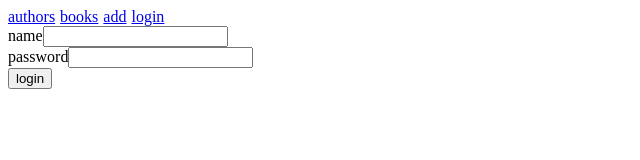
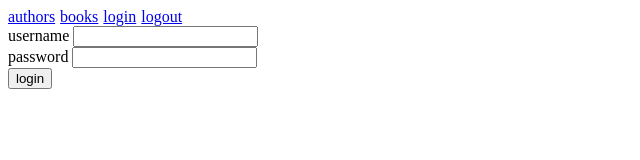
Before and after one commit to pedroar82/full-stack-open, a React (Vite) app in the folder part8/library-frontend/: page /login in a window 1280 px wide. Shown: the top 160 px of the page, without its empty margins (0-640 px from the left). Built offline with nearby package versions, Linux system fonts and the light colour scheme.

Commit message:
Solution to Exercise 8.18: Log in

```diff
--- a/part8/library-frontend/src/App.jsx
+++ b/part8/library-frontend/src/App.jsx
@@ -1,41 +1,79 @@
 import { useState } from 'react'
+import { useApolloClient } from '@apollo/client/react'
 import Authors from './components/Authors'
 import Books from './components/Books'
 import NewBook from './components/NewBook'
 import Login from './components/Login'
+import Notify from './components/Notify'
 import {
   BrowserRouter as Router,
-  Routes, Route, Link, useParams, useNavigate
+  Routes,
+  Route,
+  Link,
+  useParams,
+  useNavigate,
 } from 'react-router-dom'
 
 const App = () => {
   const [token, setToken] = useState(null)
   const [page, setPage] = useState('authors')
+  const [errorMessage, setErrorMessage] = useState(null)
+
+   const client = useApolloClient()
 
   const padding = {
-    paddingRight: 5
+    paddingRight: 5,
+  }
+
+  const notify = (message) => {
+    setErrorMessage(message)
+    setTimeout(() => {
+      setErrorMessage(null)
+    }, 10000)
+  }
+
+  const onLogout = () => {
+    setToken(null)
+    localStorage.clear()
+    client.resetStore()
   }
 
   return (
     <div>
       <Router>
         <div>
-      <Link style={padding} to="/">authors</Link>
-      <Link style={padding} to="/books">books</Link>
-      <Link style={padding} to="/add">add</Link>
-      <Link style={padding} to="/login">login</Link>
+          <Link style={padding} to="/">
+            authors
+          </Link>
+          <Link style={padding} to="/books">
+            books
+          </Link>
+          {token && (
+            <Link style={padding} to="/add">
+              add
+            </Link>
+          )}
+          <Link style={padding} to="/login">
+            login
+          </Link>
+          <Link style={padding} to="/logout">
+            logout
+          </Link>
         </div>
-
+        <Notify errorMessage={errorMessage} />
         <Routes>
-        <Route path="/add" element={<NewBook show={ 'add'} />} />
+          <Route path="/add" element={<NewBook show={'add'} />} />
           <Route path="/books" element={<Books show={'books'} />} />
           <Route path="/" element={<Authors show={'authors'} />} />
-        <Route path="/login" element={<Login  />} />
+          <Route
+            path="/login"
+            element={<Login setToken={setToken} setError={notify} />}
+          />
+          <Route
+            path="/logout"
+            element={<button onClick={onLogout}>logout</button>}
+          />
         </Routes>
-
-
-
-
       </Router>
     </div>
   )
--- a/part8/library-frontend/src/components/Authors.jsx
+++ b/part8/library-frontend/src/components/Authors.jsx
@@ -14,6 +14,7 @@ const Authors = (props) => {
   }
 
   const authors = result.data.allAuthors
+  let token = localStorage.getItem('library-user-token')
 
   return (
     <div>
@@ -34,7 +35,7 @@ const Authors = (props) => {
           ))}
         </tbody>
       </table>
-      <SetBirthYear authors={authors} />
+      { token && (<SetBirthYear authors={authors} />)}
     </div>
   )
 }
--- a/part8/library-frontend/src/components/Login.jsx
+++ b/part8/library-frontend/src/components/Login.jsx
@@ -1,36 +1,51 @@
 import { useState } from 'react'
+import { useMutation } from '@apollo/client/react'
+import { LOGIN } from '../queries'
+import { useNavigate } from 'react-router-dom'
 
-const Login = ({ handleLogin }) => {
+const LoginForm = ({ setError, setToken }) => {
   const [username, setUsername] = useState('')
   const [password, setPassword] = useState('')
+  const navigate = useNavigate()
 
-  const login = (event) =>{
+  const [login] = useMutation(LOGIN, {
+    onError: (error) => {
+      error.graphQLErrors?.length > 0
+        ? setError(error.graphQLErrors[0].message)
+        : setError('Unknow error')
+    },
+  })
+
+  const submit = async (event) => {
     event.preventDefault()
-    handleLogin(username, password)
+    const result = await login({
+      variables: { username, password },
+    })
+    if (result.data) {
+      const token = result.data.login.value
+      setToken(token)
+      localStorage.setItem('library-user-token', token)
+    }
+    navigate('/')
   }
 
   return (
     <div>
-      <form onSubmit={login}>
+      <form onSubmit={submit}>
         <div>
-          <label>
-            name
+          username{' '}
           <input
-              type="text"
             value={username}
-              onChange={e => setUsername(e.target.value)}
+            onChange={({ target }) => setUsername(target.value)}
           />
-          </label>
         </div>
         <div>
-          <label>
-            password
+          password{' '}
           <input
             type="password"
             value={password}
-              onChange={e => setPassword(e.target.value)}
+            onChange={({ target }) => setPassword(target.value)}
           />
-          </label>
         </div>
         <button type="submit">login</button>
       </form>
@@ -38,4 +53,4 @@ const Login = ({ handleLogin }) => {
   )
 }
 
-export default Login
+export default LoginForm
--- /dev/null
+++ b/part8/library-frontend/src/components/Notify.jsx
@@ -0,0 +1,8 @@
+const Notify = ({ errorMessage }) => {
+  if (!errorMessage) {
+    return null
+  }
+  return <div style={{ color: 'red' }}>{errorMessage}</div>
+}
+
+export default Notify
--- a/part8/library-frontend/src/main.jsx
+++ b/part8/library-frontend/src/main.jsx
@@ -2,28 +2,25 @@ import { StrictMode } from 'react'
 import { createRoot } from 'react-dom/client'
 import App from './App.jsx'
 
-import { ApolloClient, gql, HttpLink, InMemoryCache } from '@apollo/client'
+import { ApolloClient, HttpLink, InMemoryCache } from '@apollo/client'
 import { ApolloProvider } from '@apollo/client/react'
+import { SetContextLink } from '@apollo/client/link/context'
+
+const authLink = new SetContextLink((preContext) => {
+  const token = localStorage.getItem('library-user-token')
+  return {
+    headers: {
+      ...preContext.headers,
+      authorization: token ? `Bearer ${token}` : '',
+    },
+  }
+})
+
+const httpLink = new HttpLink({ uri: 'http://localhost:4000' })
 
 const client = new ApolloClient({
-  link: new HttpLink({
-    uri: 'http://localhost:4000',
-  }),
   cache: new InMemoryCache(),
-})
-
-const query = gql`
-  query {
-    allAuthors {
-      name
-      born
-      bookCount
-    }
-  }
-`
-
-client.query({ query }).then((response) => {
-  console.log(response.data)
+  link: authLink.concat(httpLink),
 })
 
 createRoot(document.getElementById('root')).render(
--- a/part8/library-frontend/src/queries.js
+++ b/part8/library-frontend/src/queries.js
@@ -39,7 +39,6 @@ export const CREATE_BOOK = gql`
       genres: $genres
     ) {
       title
-      author
     }
   }
 `
@@ -51,3 +50,11 @@ export const SET_BIRTHYEAR = gql`
     }
   }
 `
+
+export const LOGIN = gql`
+  mutation login($username: String!, $password: String!) {
+    login(username: $username, password: $password)  {
+      value
+    }
+  }
+`
```
Lines whose indentation alone changed are shown as unchanged.
